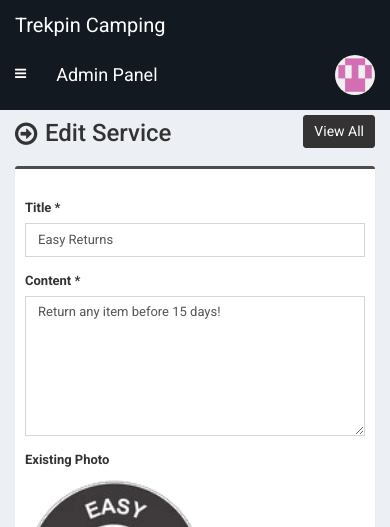
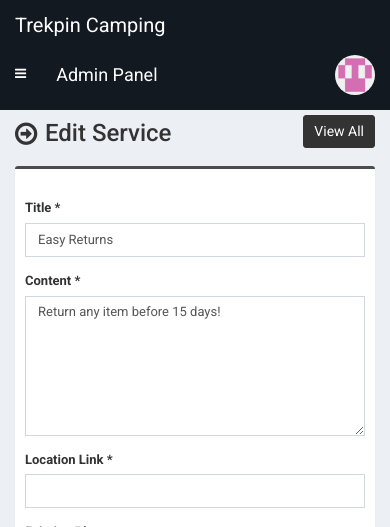
Before and after one commit to TharinduWee/Camping-Rental-System, a PHP site: page /admin/service-edit.php?id=5 in a window 390 px wide. Shown: the top 527 px of the page. Run offline with PHP 8.4, Linux system fonts and the light colour scheme; a user stored in the database is signed in; data comes from the database, SQL or seed files in the repository; data that the repository does not hold is empty; grey boxes are pictures that could not be loaded.

Commit message:
changes done

```diff
--- a/CampingRentalSystem/admin/service-edit.php
+++ b/CampingRentalSystem/admin/service-edit.php
@@ -14,7 +14,7 @@ if(isset($_POST['form1'])) {
         $error_message .= 'Content can not be empty<br>';
     }
 
-
+    if($valid == 1) {
         $path = $_FILES['photo']['name'];
         $path_tmp = $_FILES['photo']['tmp_name'];
 
@@ -28,22 +28,21 @@ if(isset($_POST['form1'])) {
         }
 
         if($valid == 1) {
-
             if($path == '') {
-			$statement = $pdo->prepare("UPDATE tbl_service SET title=?, content=? WHERE id=?");
-    		$statement->execute(array($_POST['title'],$_POST['content'],$_REQUEST['id']));
+                $statement = $pdo->prepare("UPDATE tbl_service SET title=?, content=?, location_link=? WHERE id=?");
+                $statement->execute(array($_POST['title'],$_POST['content'],$_POST['location_link'],$_REQUEST['id']));
             } else {
-
                 unlink('../assets/uploads/'.$_POST['current_photo']);
 
                 $final_name = 'service-'.$_REQUEST['id'].'.'.$ext;
                 move_uploaded_file( $path_tmp, '../assets/uploads/'.$final_name );
 
-        	$statement = $pdo->prepare("UPDATE tbl_service SET title=?, content=?, photo=? WHERE id=?");
-    		$statement->execute(array($_POST['title'],$_POST['content'],$final_name,$_REQUEST['id']));
+                $statement = $pdo->prepare("UPDATE tbl_service SET title=?, content=?, photo=?, location_link=? WHERE id=?");
+                $statement->execute(array($_POST['title'],$_POST['content'],$final_name,$_POST['location_link'],$_REQUEST['id']));
             }
 
             $success_message = 'Service is updated successfully!';
+        }
     }
 }
 ?>
@@ -53,12 +52,11 @@ if(!isset($_REQUEST['id'])) {
     header('location: logout.php');
     exit;
 } else {
-	// Check the id is valid or not
     $statement = $pdo->prepare("SELECT * FROM tbl_service WHERE id=?");
     $statement->execute(array($_REQUEST['id']));
     $total = $statement->rowCount();
     $result = $statement->fetchAll(PDO::FETCH_ASSOC);
-	if( $total == 0 ) {
+    if($total == 0) {
         header('location: logout.php');
         exit;
     }
@@ -78,15 +76,15 @@ if(!isset($_REQUEST['id'])) {
 $statement = $pdo->prepare("SELECT * FROM tbl_service WHERE id=?");
 $statement->execute(array($_REQUEST['id']));
 $result = $statement->fetchAll(PDO::FETCH_ASSOC);
-foreach ($result as $row) {
+foreach($result as $row) {
     $title = $row['title'];
     $content = $row['content'];
     $photo = $row['photo'];
+    $location_link = $row['location_link'];
 }
 ?>
 
 <section class="content">
-
     <div class="row">
         <div class="col-md-12">
 
@@ -121,6 +119,12 @@ foreach ($result as $row) {
                             </div>
                         </div>
                         <div class="form-group">
+                            <label for="" class="col-sm-2 control-label">Location Link <span>*</span></label>
+                            <div class="col-sm-6">
+                                <input type="text" autocomplete="off" class="form-control" name="location_link" value="<?php echo $location_link; ?>">
+                            </div>
+                        </div>
+                        <div class="form-group">
                             <label for="" class="col-sm-2 control-label">Existing Photo</label>
                             <div class="col-sm-9" style="padding-top:5px">
                                 <img src="../assets/uploads/<?php echo $photo; ?>" alt="Service Photo" style="width:180px;">
@@ -143,7 +147,6 @@ foreach ($result as $row) {
             </form>
         </div>
     </div>
-
 </section>
 
 <?php require_once('footer.php'); ?>
--- a/CampingRentalSystem/index.php
+++ b/CampingRentalSystem/index.php
@@ -509,7 +509,7 @@ foreach ($result as $row)
                             <?php echo nl2br($row['content']); ?>
                         </p>
                         <!-- Display the "Location" link here -->
-                        <p><a href="<?php echo $row['Location']; ?>">Location</a></p>
+                        <p><a href="<?php echo $row['location_link']; ?>">Location</a></p>
                     </div>
                 </div>
                 <?php
```
Also changed, not shown: CampingRentalSystem/admin/service.php (+5 -5 lines), CampingRentalSystem/product.php (+8 -8 lines), CampingRentalSystem/assets/uploads/product-featured-128.jpeg (added), CampingRentalSystem/assets/uploads/product-featured-129.jpeg (added), CampingRentalSystem/assets/uploads/product-featured-130.jpeg (added), CampingRentalSystem/assets/uploads/product-featured-131.jpeg (added), CampingRentalSystem/assets/uploads/product_photos/mat 2.jpeg (added), CampingRentalSystem/assets/uploads/product_photos/sleeping bag.jpeg (added), CampingRentalSystem/assets/uploads/service-10.png (deleted), CampingRentalSystem/assets/uploads/service-5.png (deleted), CampingRentalSystem/assets/uploads/service-6.png (deleted), CampingRentalSystem/assets/uploads/service-8.png (deleted), CampingRentalSystem/assets/uploads/service-9.jpeg (added), CampingRentalSystem/assets/uploads/service-9.png (deleted), 2 more files. Lines whose indentation alone changed are shown as unchanged.
